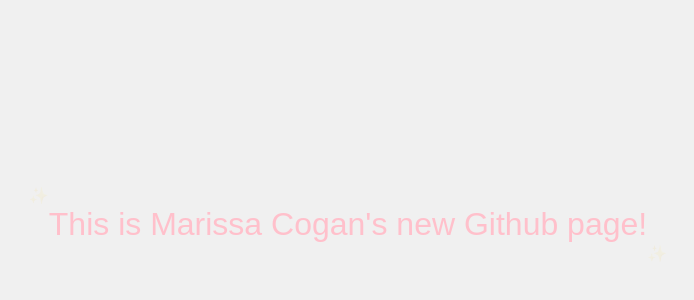
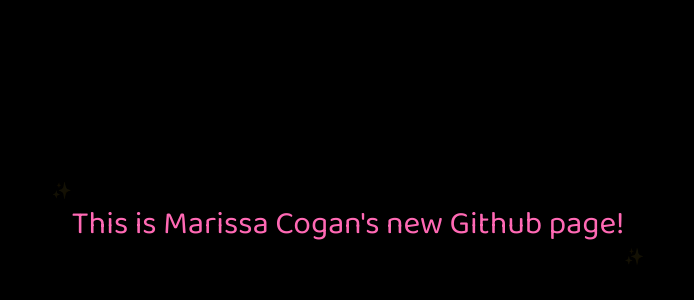
Before and after one commit to marissacogan/marissacogan.github.io, a plain HTML site: page index.html in a window 1280 px wide. Shown: the part 184-484 px from the top of the page, without its empty margins (292-986 px from the left). Drawn offline with Linux system fonts and the light colour scheme.

Commit message:
Update index.html

```diff
--- a/index.html
+++ b/index.html
@@ -4,19 +4,20 @@
     <meta charset="UTF-8">
     <meta name="viewport" content="width=device-width, initial-scale=1.0">
     <title>Marissa Cogan's Github Page</title>
+    <link href="https://fonts.googleapis.com/css2?family=Baloo+2&display=swap" rel="stylesheet">
     <style>
         body {
             display: flex;
             justify-content: center;
             align-items: center;
             height: 100vh;
-            background-color: #f0f0f0;
-            font-family: Arial, sans-serif;
+            background-color: black; /* Black background */
+            font-family: 'Baloo 2', cursive;
             overflow: hidden;
         }
         .sparkle {
             font-size: 2em;
-            color: pink;
+            color: #ff69b4; /* Hot pink */
             position: relative;
             text-align: center;
         }
```
